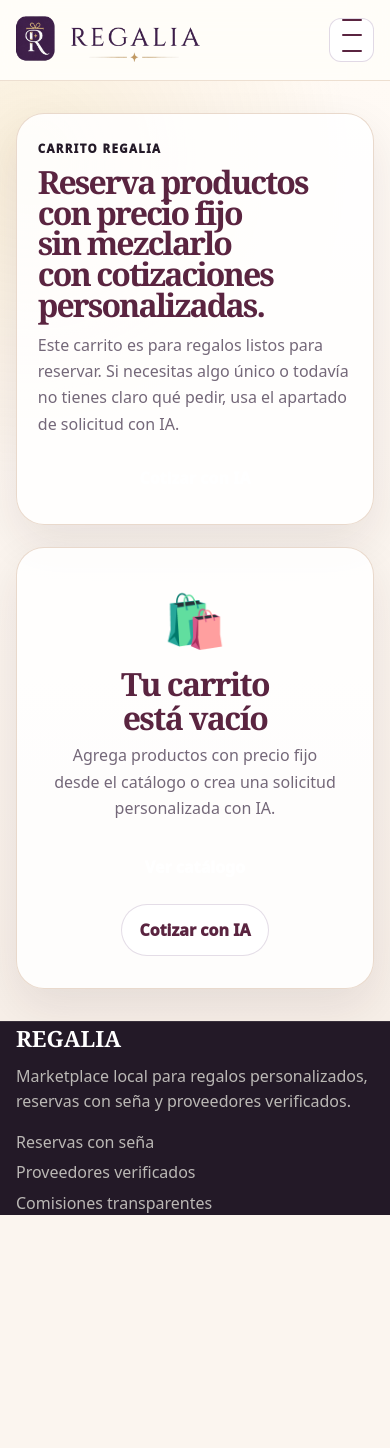
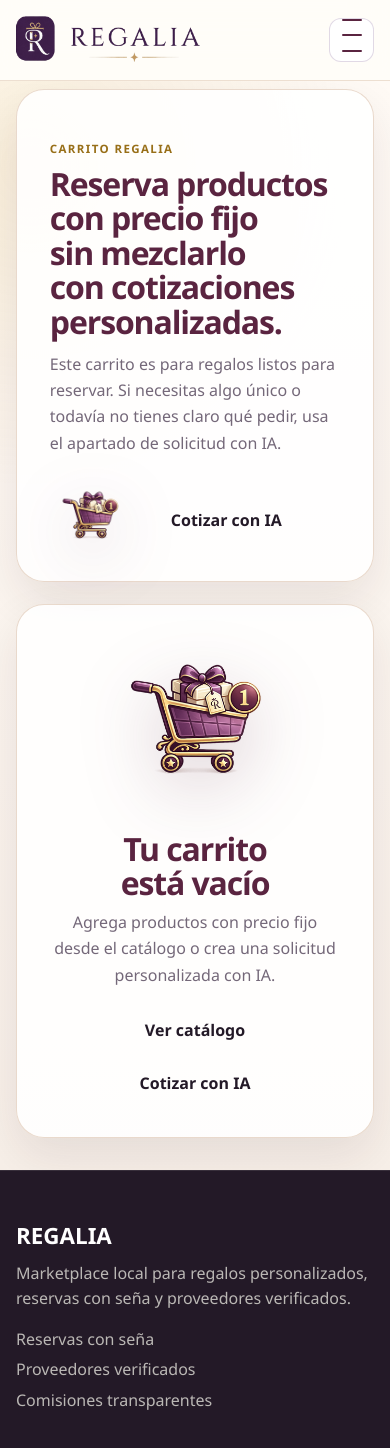
Before and after one commit to Diegx2801/REGALIA_IA, an Angular app in the folder frontend/: page /carrito in a window 390 px wide. Shown: the top 1448 px of the page. Before the commit the page ends 1215 px from the top, so only its background shows below. Built offline with nearby package versions, Linux system fonts and the light colour scheme.

Commit message:
feat(frontend): add bootstrap responsive utilities and cart branding

```diff
--- a/frontend/angular.json
+++ b/frontend/angular.json
@@ -26,6 +26,9 @@
               }
             ],
             "styles": [
+              "node_modules/bootstrap/dist/css/bootstrap-reboot.min.css",
+              "node_modules/bootstrap/dist/css/bootstrap-grid.min.css",
+              "node_modules/bootstrap/dist/css/bootstrap-utilities.min.css",
               "src/styles.css"
             ]
           },
--- a/frontend/package.json
+++ b/frontend/package.json
@@ -17,6 +17,7 @@
     "@angular/forms": "^21.2.0",
     "@angular/platform-browser": "^21.2.0",
     "@angular/router": "^21.2.0",
+    "bootstrap": "^5.3.8",
     "rxjs": "~7.8.0",
     "tslib": "^2.3.0"
   },
--- a/frontend/src/app/core/components/navbar/navbar.css
+++ b/frontend/src/app/core/components/navbar/navbar.css
@@ -283,8 +283,17 @@
   gap: 0.42rem;
   justify-content: center;
   min-height: 3.05rem;
-  padding: 0.7rem 0.9rem;
+  padding: 0.55rem 0.85rem;
   text-decoration: none;
+}
+
+
+.regalia-navbar__cart-logo {
+  display: block;
+  filter: drop-shadow(0 6px 10px rgba(90, 36, 64, 0.18));
+  height: 2.05rem;
+  object-fit: contain;
+  width: 2.05rem;
 }
 
 .regalia-navbar__cart strong {
--- a/frontend/src/app/core/components/navbar/navbar.html
+++ b/frontend/src/app/core/components/navbar/navbar.html
@@ -46,8 +46,8 @@
 
       <div class="regalia-navbar__actions">
         <a class="regalia-navbar__cart" routerLink="/carrito" (click)="closeMenu()" aria-label="Ver carrito">
-          <span aria-hidden="true">🛍️</span>
-          Carrito
+          <img class="regalia-navbar__cart-logo" src="/images/regalia-cart-logo.png" alt="" aria-hidden="true" />
+          <span>Carrito</span>
           @if (cartTotalItems() > 0) {
             <strong>{{ cartTotalItems() }}</strong>
           }
--- a/frontend/src/app/features/cart/cart.css
+++ b/frontend/src/app/features/cart/cart.css
@@ -19,25 +19,36 @@
 .cart-empty,
 .cart-list,
 .cart-summary {
-  background: rgba(255, 255, 255, 0.86);
-  border: 1px solid rgba(232, 215, 202, 0.95);
+  background: rgba(255, 255, 255, 0.88);
+  border: 1px solid rgba(232, 215, 202, 0.95) !important;
   border-radius: 28px;
-  box-shadow: var(--shadow-soft);
+  box-shadow: var(--shadow-soft) !important;
 }
 
 .cart-hero {
+  margin-inline: 0;
+  padding: clamp(1.3rem, 3vw, 2rem);
+}
+
+.cart-hero__media {
   align-items: center;
   display: flex;
   gap: 1rem;
-  justify-content: space-between;
-  padding: clamp(1.3rem, 3vw, 2rem);
+  justify-content: flex-end;
+}
+
+.cart-hero__media img {
+  filter: drop-shadow(0 18px 32px rgba(90, 36, 64, 0.18));
+  height: clamp(5rem, 10vw, 8rem);
+  object-fit: contain;
+  width: clamp(5rem, 10vw, 8rem);
 }
 
 .cart-hero__eyebrow,
 .cart-summary__eyebrow,
 .cart-list__head span,
 .cart-item__provider {
-  color: var(--color-accent-dark);
+  color: var(--color-accent-dark, #986f18);
   font-size: 0.72rem;
   font-weight: 950;
   letter-spacing: 0.12em;
@@ -46,9 +57,7 @@
 
 .cart-hero h1 {
   color: var(--color-primary);
-  font-size: clamp(2rem, 5vw, 3.6rem);
-  letter-spacing: -0.06em;
-  line-height: 0.96;
+  font-size: clamp(2rem, 4.8vw, 3.45rem);
   margin: 0.45rem 0 0.7rem;
   max-width: 48rem;
 }
@@ -60,35 +69,6 @@
   color: var(--color-muted);
   line-height: 1.65;
   margin: 0;
-}
-
-.cart-hero__quote,
-.cart-empty a,
-.cart-summary__button,
-.cart-summary__secondary {
-  align-items: center;
-  border-radius: 999px;
-  display: inline-flex;
-  font-weight: 950;
-  justify-content: center;
-  min-height: 3.1rem;
-  padding: 0.8rem 1.1rem;
-  text-decoration: none;
-}
-
-.cart-hero__quote,
-.cart-summary__button,
-.cart-empty a:first-child {
-  background: var(--brand-gradient);
-  border: 0;
-  color: #fff;
-}
-
-.cart-layout {
-  align-items: start;
-  display: grid;
-  gap: 1.2rem;
-  grid-template-columns: minmax(0, 1fr) minmax(19rem, 25rem);
 }
 
 .cart-list,
@@ -113,32 +93,18 @@
   font-size: 1.1rem;
 }
 
-.cart-list__head button,
-.cart-item__remove {
-  background: transparent;
-  border: 0;
-  color: var(--color-primary);
-  cursor: pointer;
-  font-weight: 950;
-}
-
 .cart-item {
   border: 1px solid rgba(232, 215, 202, 0.9);
   border-radius: 22px;
-  display: grid;
-  gap: 1rem;
-  grid-template-columns: 10rem minmax(0, 1fr);
+  margin-inline: 0;
   padding: 0.8rem;
-}
-
-.cart-item + .cart-item {
-  margin-top: 0.85rem;
 }
 
 .cart-item__media {
   background-color: #f4e8dc;
   background-size: cover;
   border-radius: 17px;
+  height: 100%;
   min-height: 10rem;
 }
 
@@ -218,6 +184,14 @@
   width: 3rem;
 }
 
+.cart-item__remove {
+  background: transparent;
+  border: 0;
+  color: var(--color-primary);
+  cursor: pointer;
+  font-weight: 950;
+}
+
 .cart-summary {
   position: sticky;
   top: 6.6rem;
@@ -258,19 +232,6 @@
   font-size: 1.25rem;
 }
 
-.cart-summary__button,
-.cart-summary__secondary {
-  cursor: pointer;
-  width: 100%;
-}
-
-.cart-summary__secondary {
-  background: #fff;
-  border: 1px solid rgba(91, 46, 109, 0.14);
-  color: var(--color-primary);
-  margin-top: 0.65rem;
-}
-
 .cart-summary__success {
   background: rgba(74, 130, 94, 0.1);
   border: 1px solid rgba(74, 130, 94, 0.22);
@@ -295,14 +256,14 @@
   text-align: center;
 }
 
-.cart-empty > span {
-  font-size: 3.2rem;
+.cart-empty > img {
+  filter: drop-shadow(0 22px 36px rgba(90, 36, 64, 0.2));
+  max-width: min(13rem, 48vw);
 }
 
 .cart-empty h2 {
   color: var(--color-primary);
   font-size: clamp(2rem, 5vw, 3rem);
-  letter-spacing: -0.05em;
   margin: 0.5rem 0;
 }
 
@@ -311,28 +272,12 @@
 }
 
 .cart-empty div {
-  display: flex;
-  flex-wrap: wrap;
-  gap: 0.7rem;
-  justify-content: center;
   margin-top: 1.3rem;
 }
 
-.cart-empty a:last-child {
-  background: #fff;
-  border: 1px solid rgba(91, 46, 109, 0.16);
-  color: var(--color-primary);
-}
-
-@media (max-width: 980px) {
-  .cart-hero,
-  .cart-layout {
-    grid-template-columns: 1fr;
-  }
-
-  .cart-hero {
-    align-items: flex-start;
-    display: grid;
+@media (max-width: 991.98px) {
+  .cart-hero__media {
+    justify-content: flex-start;
   }
 
   .cart-summary {
@@ -340,18 +285,14 @@
   }
 }
 
-@media (max-width: 680px) {
-  .cart-item {
-    grid-template-columns: 1fr;
+@media (max-width: 575.98px) {
+  .cart-item__top,
+  .cart-item__actions {
+    align-items: flex-start;
+    display: grid;
   }
 
   .cart-item__media {
     min-height: 13rem;
   }
-
-  .cart-item__top,
-  .cart-item__actions {
-    align-items: flex-start;
-    display: grid;
-  }
 }
--- a/frontend/src/app/features/cart/cart.html
+++ b/frontend/src/app/features/cart/cart.html
@@ -1,7 +1,7 @@
 <section class="cart-page">
   <div class="container cart-page__container">
-    <header class="cart-hero">
-      <div>
+    <header class="cart-hero row g-4 align-items-center">
+      <div class="col-12 col-lg-8">
         <span class="cart-hero__eyebrow">Carrito REGALIA</span>
         <h1>Reserva productos con precio fijo sin mezclarlo con cotizaciones personalizadas.</h1>
         <p>
@@ -9,30 +9,37 @@
           usa el apartado de solicitud con IA.
         </p>
       </div>
-      <a class="cart-hero__quote" routerLink="/pedir-con-ia">Cotizar con IA</a>
+      <div class="col-12 col-lg-4 cart-hero__media">
+        <img src="/images/regalia-cart-logo.png" alt="Carrito REGALIA" />
+        <a class="btn btn-primary rounded-pill px-4" routerLink="/pedir-con-ia">Cotizar con IA</a>
+      </div>
     </header>
 
     @if (hasItems()) {
-      <div class="cart-layout">
-        <main class="cart-list" aria-label="Productos del carrito">
+      <div class="row g-4 align-items-start">
+        <main class="col-12 col-xl-8" aria-label="Productos del carrito">
+          <section class="cart-list card border-0 shadow-sm">
             <div class="cart-list__head">
               <div>
                 <span>Productos seleccionados</span>
                 <strong>{{ summary().totalItems }} item(s)</strong>
               </div>
-            <button type="button" (click)="clear()">Vaciar carrito</button>
+              <button type="button" class="btn btn-outline-primary btn-sm rounded-pill" (click)="clear()">Vaciar carrito</button>
             </div>
 
+            <div class="d-grid gap-3">
               @for (item of items(); track trackItem($index, item)) {
-            <article class="cart-item">
+                <article class="cart-item row g-3 align-items-stretch">
+                  <div class="col-12 col-md-4 col-lg-3">
                     <div
                       class="cart-item__media"
                       [style.background-image]="'url(' + item.product.imageUrl + ')'"
                       [style.background-position]="item.product.imagePosition"
                       aria-hidden="true"
                     ></div>
+                  </div>
 
-              <div class="cart-item__body">
+                  <div class="col-12 col-md-8 col-lg-9 cart-item__body">
                     <div class="cart-item__top">
                       <div>
                         <span class="cart-item__provider">{{ item.product.provider }}</span>
@@ -66,9 +73,12 @@
                   </div>
                 </article>
               }
+            </div>
+          </section>
         </main>
 
-        <aside class="cart-summary" aria-label="Resumen del carrito">
+        <aside class="col-12 col-xl-4" aria-label="Resumen del carrito">
+          <section class="cart-summary card border-0 shadow-sm">
             <span class="cart-summary__eyebrow">Resumen de reserva</span>
             <h2>Confirmación segura</h2>
             <p>{{ deliveryNote() }}</p>
@@ -88,20 +98,21 @@
               </div>
             }
 
-          <button class="cart-summary__button" type="button" (click)="confirmReservation()">
+            <button class="btn btn-primary rounded-pill w-100" type="button" (click)="confirmReservation()">
               Preparar reserva
             </button>
-          <a class="cart-summary__secondary" routerLink="/catalogo">Seguir explorando</a>
+            <a class="btn btn-outline-primary rounded-pill w-100 mt-2" routerLink="/catalogo">Seguir explorando</a>
+          </section>
         </aside>
       </div>
     } @else {
-      <section class="cart-empty">
-        <span aria-hidden="true">🛍️</span>
+      <section class="cart-empty card border-0 shadow-sm">
+        <img src="/images/regalia-cart-logo.png" alt="Carrito REGALIA" />
         <h2>Tu carrito está vacío</h2>
         <p>Agrega productos con precio fijo desde el catálogo o crea una solicitud personalizada con IA.</p>
-        <div>
-          <a routerLink="/catalogo">Ver catálogo</a>
-          <a routerLink="/pedir-con-ia">Cotizar con IA</a>
+        <div class="d-flex flex-column flex-sm-row gap-2 justify-content-center">
+          <a class="btn btn-primary rounded-pill px-4" routerLink="/catalogo">Ver catálogo</a>
+          <a class="btn btn-outline-primary rounded-pill px-4" routerLink="/pedir-con-ia">Cotizar con IA</a>
         </div>
       </section>
     }
--- a/frontend/src/styles.css
+++ b/frontend/src/styles.css
@@ -1,7 +1,8 @@
 /* ==========================================================================
    REGALIA Design System
    Base visual compartida para todo el frontend Angular.
-   No depende de Bootstrap ni de configuraciones locales.
+   Bootstrap se usa como base responsive instalada por npm; REGALIA mantiene
+   una identidad visual propia encima de sus utilidades y grilla.
    ========================================================================== */
 :root {
   --color-primary: #5a2440;
@@ -25,9 +26,17 @@
   --color-success-soft: rgba(47, 123, 98, 0.12);
   --color-alert-soft: rgba(179, 58, 77, 0.11);
 
-  --font-base: 'Manrope', system-ui, -apple-system, BlinkMacSystemFont, 'Segoe UI', sans-serif;
-  --font-display: 'Fraunces', Georgia, 'Times New Roman', serif;
-  --font-heading: var(--font-display);
+  --font-base: 'Segoe UI Variable', 'Segoe UI', system-ui, -apple-system, BlinkMacSystemFont, sans-serif;
+  --font-display: var(--font-base);
+  --font-heading: var(--font-base);
+
+  --bs-body-font-family: var(--font-base);
+  --bs-body-bg: var(--color-bg);
+  --bs-body-color: var(--color-text);
+  --bs-primary: var(--color-primary);
+  --bs-secondary: var(--color-secondary);
+  --bs-border-radius: var(--radius-sm);
+  --bs-border-radius-lg: var(--radius-lg);
 
   --radius-xs: 0.55rem;
   --radius-sm: 0.8rem;
@@ -67,6 +76,7 @@
 }
 
 body {
+  --bs-body-font-family: var(--font-base);
   background:
     radial-gradient(circle at 8% 10%, rgba(214, 168, 62, 0.13), transparent 18rem),
     radial-gradient(circle at 88% 4%, rgba(90, 36, 64, 0.08), transparent 20rem),
@@ -84,9 +94,10 @@
 h1, h2, h3, h4, h5, h6,
 .display-1, .display-2, .display-3, .display-4, .display-5, .display-6 {
   color: var(--color-text);
-  font-family: var(--font-display);
-  font-weight: 700;
-  line-height: 1.05;
+  font-family: var(--font-base);
+  font-weight: 850;
+  letter-spacing: -0.035em;
+  line-height: 1.08;
   text-wrap: balance;
 }
 
@@ -123,7 +134,67 @@
   min-height: 100vh;
 }
 
-/* Reemplazo mínimo de utilidades antes provistas por Bootstrap CDN. */
+
+/* Ajustes de Bootstrap para que respete la identidad de REGALIA.
+   Importamos grid/utilities/reboot, no todo el CSS de Bootstrap, para evitar peso innecesario. */
+.btn {
+  align-items: center;
+  border: 1px solid transparent;
+  display: inline-flex;
+  font-family: var(--font-base);
+  font-weight: 850;
+  justify-content: center;
+  line-height: 1.2;
+  min-height: 2.75rem;
+  padding: 0.72rem 1rem;
+  text-decoration: none;
+}
+
+.btn-sm {
+  font-size: 0.82rem;
+  min-height: 2.2rem;
+  padding: 0.45rem 0.85rem;
+}
+
+.btn-primary {
+  --bs-btn-bg: var(--color-primary);
+  --bs-btn-border-color: var(--color-primary);
+  --bs-btn-hover-bg: var(--color-primary-700);
+  --bs-btn-hover-border-color: var(--color-primary-700);
+  --bs-btn-active-bg: var(--color-primary-700);
+  --bs-btn-active-border-color: var(--color-primary-700);
+  --bs-btn-color: #ffffff;
+  --bs-btn-hover-color: #ffffff;
+  font-weight: 850;
+}
+
+.btn-outline-primary {
+  --bs-btn-color: var(--color-primary);
+  --bs-btn-border-color: rgba(90, 36, 64, 0.28);
+  --bs-btn-hover-bg: var(--color-primary);
+  --bs-btn-hover-border-color: var(--color-primary);
+  --bs-btn-hover-color: #ffffff;
+  font-weight: 850;
+}
+
+.card {
+  --bs-card-border-color: rgba(234, 219, 208, 0.95);
+  --bs-card-border-radius: var(--radius-lg);
+  --bs-card-bg: rgba(255, 255, 255, 0.9);
+}
+
+.form-control,
+.form-select {
+  border-color: rgba(90, 36, 64, 0.18);
+}
+
+.form-control:focus,
+.form-select:focus {
+  border-color: var(--color-primary);
+  box-shadow: 0 0 0 0.25rem rgba(90, 36, 64, 0.11);
+}
+
+/* Complementos de layout sobre Bootstrap para mantener medidas REGALIA. */
 .container {
   margin-inline: auto;
   max-width: 1180px;
```
Also changed, not shown: frontend/public/images/regalia-cart-logo.png (added), 1 other file (tests, documents, lock files or other folders). Lines whose indentation alone changed are shown as unchanged.
